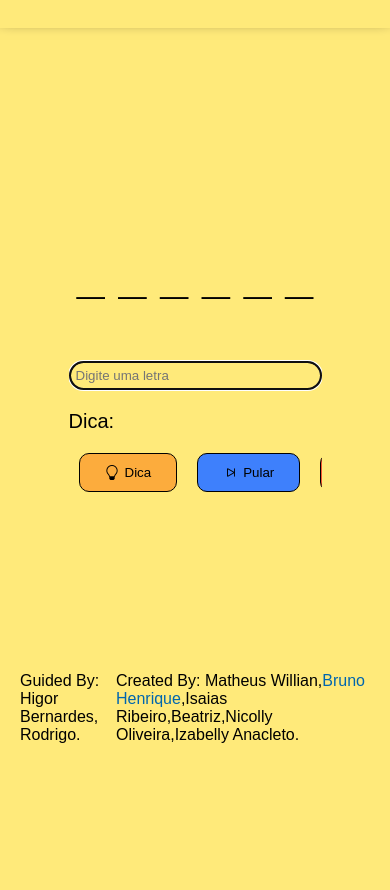
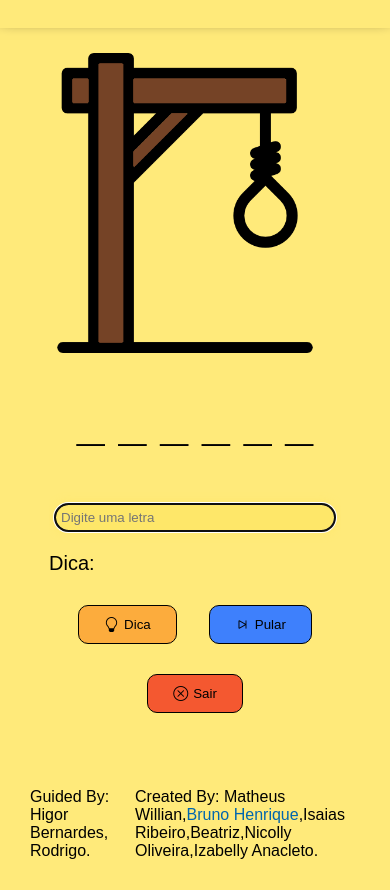
Before and after one commit to BrunoH4ds/Forca_do_Saber, a plain HTML site: page index.html in a window 390 px wide. Shown: the part 72-962 px from the top of the page. Before the commit the page ends 844 px from the top, so only its background shows below. Drawn offline with nearby package versions, Linux system fonts and the light colour scheme.

Commit message:
update responsivity

```diff
--- a/src/css/index.css
+++ b/src/css/index.css
@@ -62,7 +62,7 @@ header{
 .container {
   display: flex;
   align-items: center;
-  justify-content: space-evenly;
+  justify-content: center;
   flex-direction: column;
   min-height: 76.7dvh;
   margin: 0 15%; /* Reduz a margem lateral */
@@ -92,8 +92,9 @@ header{
   border-radius: 20px;
   padding: 5px;
   color: black;
-  background-color: transparent;
-  margin: 10px 0;
+  background-color: #fee769;
+  box-shadow: 0 0px 10px #fee769;
+  margin: 10px 5px;
 }
 
 .content p {
@@ -170,10 +171,11 @@ header{
 }
 
 footer {
-  height: 25px;
+  height: min-content;
   padding: 20px;
   display: flex;
   align-items: center;
+
 }
 
 .credits{
@@ -188,45 +190,53 @@ footer {
   color: #0066ae;
 }
 
-@media screen and (max-width: 1025px){
-  .conteiner {
-    margin: 0 10%;
+.credits p {
+  margin: 10px;
+}
+
+@media screen and (max-width: 1025px) {
+  .container {
+   margin: 0 5%;
   }
 }
 
 @media screen and (max-width: 769px){
-  .conteiner {
+  .container{
+    margin: 25px 10%;
+  }
+  .pag_1{
     flex-direction: column;
-    padding: 20px;
-    margin: 0 10%;
   }
-
-  .img{
-    display: flex;
-    align-items: center;
-    justify-content: center;
-  }
-
-  .img img {
-    height: 250px;
-    width: auto;
-    margin-left: 0;
-  }
-  .buttons button {
-    margin: 10px
+  .buttons {
+    flex-wrap: wrap; /* Permite que os botões quebrem linha em telas pequenas */
+    gap: 10px; /* Espaço entre os botões */
   }
 }
 
-@media screen and (max-width: 321px) {
-  .content {
-    width: 85%;
+@media screen and (max-width: 496px) {
+  .content{
+    height: 380px;
   }
-  .buttons {
-    justify-content: center;
-    margin-top: 0;
-  }
-  .buttons button {
-    margin: 10px 5px;
-    padding: 10px 15px;
+  .buttons{
+    padding: 5px 12px;
+    margin: 5px;
   }
 }
+
+@media screen and (max-width: 376px){
+  .container{
+    margin: 25px 5%;
+  }
+  .content{
+    height: 400px;
+  }
+}
+
+@media screen and (max-width: 336px){
+  .container{
+    margin: 25px 5%;
+  }
+  .content{
+    height: 450px;
+  }
+}
```
